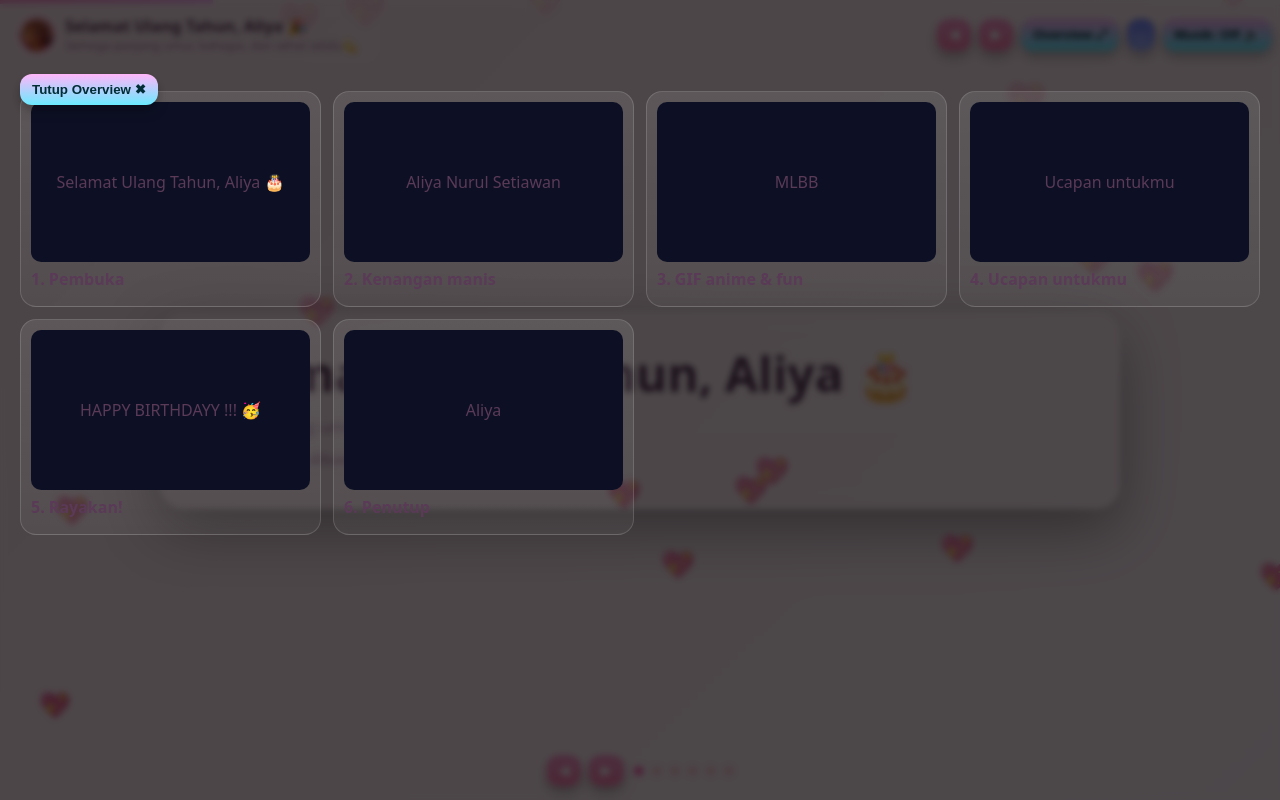
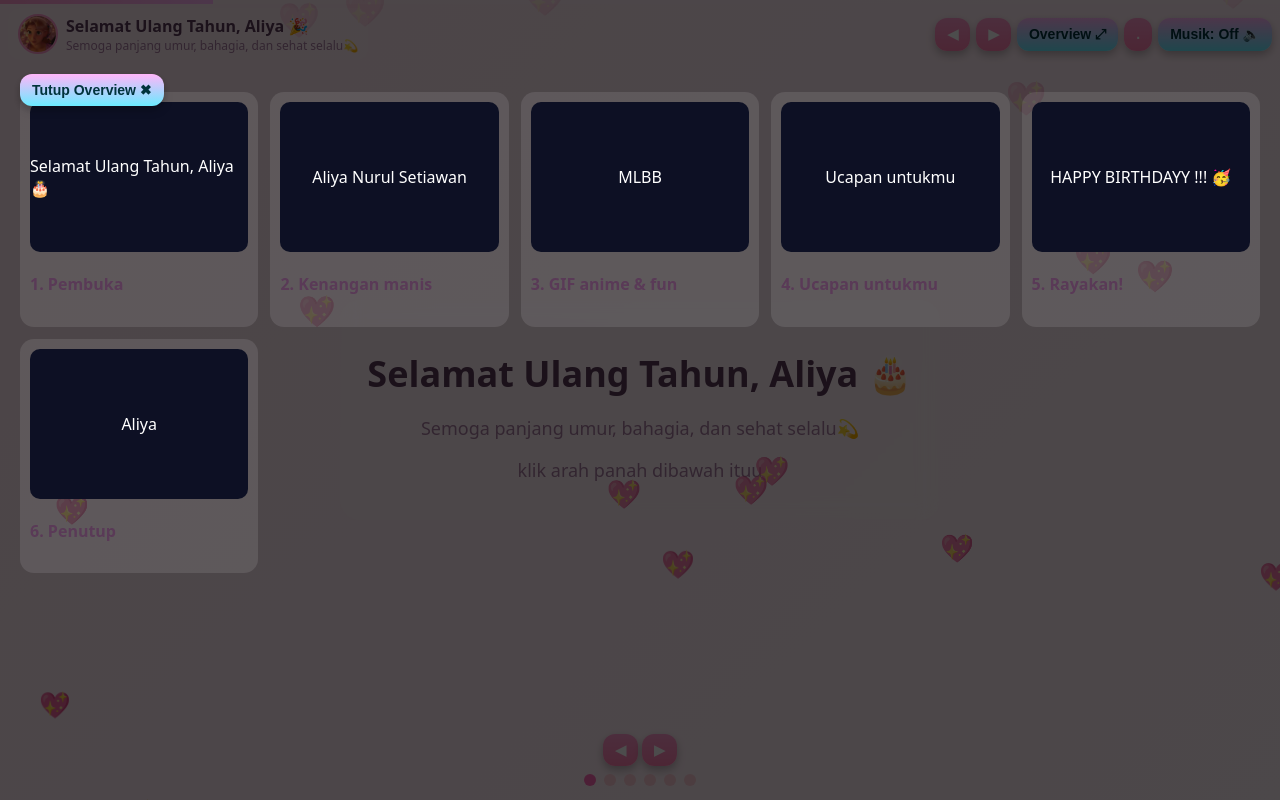
Before and after one commit to rymon111/rymon111, a plain HTML site: page index.html in a window 1280 px wide. Both pictures are taken after a click on the button "Overview ⤢". Drawn offline with Linux system fonts and the light colour scheme.

Commit message:
Update index.html

```diff
--- a/index.html
+++ b/index.html
@@ -7,30 +7,10 @@
   <meta name="description" content="Website ucapan ulang tahun interaktif gaya slide-to-slide dengan overview.">
   <style>
 
-    @media(max-width:480px){
-  header{
-    flex-direction:column;
-    gap:10px;
-  }
-  .controls{
-    flex-wrap:wrap;
-    justify-content:center;
-  }
-  .slide{
-    padding:100px 14px 80px;
-  }
-  .content{
-    padding:18px;
-  }
-  .photos{
-    grid-template-columns:repeat(auto-fill,minmax(120px,1fr));
-  }
-  .carousel-item{
-    height:240px;
-  }
-}
-
-    :root {
+  /* =========================================================
+   BASE VARIABLES
+   ========================================================= */
+:root {
   --bg1: #ffe6f0;
   --bg2: #fff0f7;
   --text: #5a3a57;
@@ -38,14 +18,34 @@
   --accent: #ff99cc;
   --accent2: #ffb6f9;
   --accent3: #ffd6e7;
-  --card: #ffffff;
   --dot: #ffb6c1;
   --dot-active: #ff69b4;
   --bar: #ff99cc;
   font-family: 'Comic Neue', cursive;
 }
 
-/* Hearts floating */
+/* =========================================================
+   GLOBAL
+   ========================================================= */
+* { box-sizing: border-box; }
+
+html, body {
+  margin: 0;
+  padding: 0;
+  height: 100%;
+  overflow-x: hidden;
+  background: linear-gradient(135deg, var(--bg1), var(--bg2));
+  color: var(--text);
+  touch-action: pan-y;
+  -webkit-text-size-adjust: 100%;
+  font-family: system-ui, sans-serif;
+}
+
+a { color: inherit; text-decoration: none; }
+
+/* =========================================================
+   FLOATING HEARTS
+   ========================================================= */
 .heart {
   position: fixed;
   font-size: 24px;
@@ -57,82 +57,336 @@
   100% { transform: translateY(-120vh) scale(1.5); opacity: 0; }
 }
 
-    [data-theme="light"]{
-      --bg1:#fff7f9; --bg2:#ffe7f0; --text:#2a2a2a; --muted:#6b7280;
-      --accent:#ff3388; --accent2:#00aaff; --accent3:#ffd166; --card:#ffffff;
-      --dot:#a3baff; --dot-active:#222; --bar:#ff6fa0;
-    }
-    *{box-sizing:border-box}
-    html,body{height:100%;margin:0;font-family:system-ui,-apple-system,Segoe UI,Roboto,Ubuntu,Arial,sans-serif;background:linear-gradient(135deg,var(--bg1),var(--bg2));color:var(--text)}
-    body{overflow:hidden}
-    a{color:inherit;text-decoration:none}
+/* =========================================================
+   PROGRESS BAR
+   ========================================================= */
+.progress {
+  position: fixed;
+  top: 0;
+  left: 0;
+  width: 100%;
+  height: 4px;
+  background: rgba(255,255,255,0.12);
+  z-index: 1000;
+}
+.progress .bar {
+  height: 100%;
+  width: 0;
+  background: linear-gradient(90deg, var(--bar), var(--accent2));
+}
 
-    /* Top progress bar */
-    .progress{position:fixed;top:0;left:0;width:100%;height:4px;background:rgba(255,255,255,.12);z-index:1000}
-    .progress .bar{height:100%;width:0;background:linear-gradient(90deg,var(--bar),var(--accent2))}
+/* =========================================================
+   HEADER
+   ========================================================= */
+header {
+  position: fixed;
+  top: 0; left: 0; right: 0;
+  padding: 8px;
+  display: flex;
+  justify-content: space-between;
+  align-items: center;
+  z-index: 1100;
+  gap: 8px;
+  flex-wrap: wrap;
+  background: transparent;
+}
 
-    /* Header controls */
-    header{position:fixed;top:8px;left:8px;right:8px;display:flex;justify-content:space-between;align-items:center;z-index:1001}
-    .controls{display:flex;gap:8px}
-    .btn{appearance:none;border:none;padding:8px 12px;border-radius:12px;cursor:pointer;font-weight:600;color:#fff;background:linear-gradient(180deg,var(--accent),#ff7fb0);box-shadow:0 6px 12px rgba(0,0,0,.25)}
-    .btn.alt{background:linear-gradient(180deg,var(--accent2),#6beaff);color:#002d36}
-    .btn.secondary{background:linear-gradient(180deg,#7c89ff,#a6b3ff)}
-    .brand{display:flex;align-items:center;gap:10px;background:rgba(255,255,255,.06);border:1px solid rgba(255,255,255,.15);border-radius:14px;padding:6px 10px}
-    .brand img{width:36px;height:36px;border-radius:50%;border:2px solid var(--accent);object-fit:cover}
+.brand {
+  display: flex;
+  align-items: center;
+  gap: 8px;
+  background: rgba(255,255,255,0.12);
+  border-radius: 12px;
+  padding: 6px 10px;
+}
+.brand img {
+  width: 40px;
+  height: 40px;
+  border-radius: 50%;
+  object-fit: cover;
+  border: 2px solid var(--accent);
+}
 
-    /* Slides container */
-    .deck{position:fixed;inset:0;display:flex;transition:transform .6s cubic-bezier(.22,.61,.36,1);will-change:transform}
-    .slide{min-width:100vw;min-height:100vh;padding:84px 28px 64px;display:grid;place-items:center;position:relative}
-    .content{width:min(960px,90vw);background:linear-gradient(180deg,rgba(255,255,255,.08),rgba(255,255,255,.03));backdrop-filter:blur(10px);border:1px solid rgba(255,255,255,.15);border-radius:24px;padding:28px;box-shadow:0 20px 60px rgba(0,0,0,.35);transform:translateY(10px) scale(.98);opacity:0;transition:opacity .5s ease, transform .5s ease}
-    .slide.active .content{opacity:1;transform:translateY(0) scale(1)}
-    h1{margin:0 0 10px;font-size:clamp(28px,5vw,48px)}
-    h2{margin:0 0 8px;font-size:clamp(22px,4vw,34px)}
-    p{color:var(--muted);margin:0 0 10px}
+.controls {
+  display: flex;
+  gap: 6px;
+  flex-wrap: wrap;
+}
 
-    /* Bottom dots + arrows */
-    .nav-bottom{position:fixed;bottom:14px;left:50%;transform:translateX(-50%);display:flex;align-items:center;gap:10px;z-index:1001}
-    .dot{width:10px;height:10px;border-radius:50%;background:var(--dot);opacity:.6;cursor:pointer}
-    .dot.active{background:var(--dot-active);opacity:1;box-shadow:0 0 0 2px rgba(255,255,255,.25)}
-    .arrows{display:flex;gap:8px}
+.btn {
+  border: none;
+  padding: 8px 12px;
+  border-radius: 12px;
+  font-size: 14px;
+  font-weight: 600;
+  cursor: pointer;
+  background: linear-gradient(180deg, var(--accent), #ff7fb0);
+  color: white;
+  box-shadow: 0 4px 8px rgba(0,0,0,.25);
+}
 
-    /* Overview grid */
-    .overview{position:fixed;inset:0;background:rgba(0,0,0,.7);backdrop-filter:blur(3px);display:none;z-index:1002;padding:60px 20px;overflow:auto}
-    .overview.active{display:block}
-    .grid{display:grid;grid-template-columns:repeat(auto-fill,minmax(240px,1fr));gap:12px}
-    .thumb{background:linear-gradient(180deg,rgba(255,255,255,.09),rgba(255,255,255,.04));border:1px solid rgba(255,255,255,.15);border-radius:16px;padding:10px;cursor:pointer}
-    .thumb h4{margin:6px 0;font-size:16px}
-    .thumb .mini{height:160px;border-radius:10px;overflow:hidden;display:grid;place-items:center;background:#0d1024}
+.btn.alt {
+  background: linear-gradient(180deg, var(--accent2), #6beaff);
+  color: #00333c;
+}
 
-    /* Gallery slide */
-    .photos{display:grid;grid-template-columns:repeat(auto-fill,minmax(180px,1fr));gap:12px}
-    .photo{position:relative;border-radius:16px;overflow:hidden;aspect-ratio:1/1;border:1px solid rgba(255,255,255,.12);cursor:pointer}
-    .photo img{width:100%;height:100%;object-fit:cover;transition:transform .25s ease}
-    .photo:hover img{transform:scale(1.05)}
-    .photo .cap{position:absolute;left:10px;bottom:10px;background:rgba(0,0,0,.45);color:#fff;padding:6px 8px;border-radius:10px;font-size:12px}
+/* =========================================================
+   SLIDES
+   ========================================================= */
+.deck {
+  position: relative;
+  display: flex;
+  width: 100%;
+  transition: transform .5s ease;
+}
 
-    /* Lightbox */
-    .lightbox{position:fixed;inset:0;background:rgba(0,0,0,.85);display:none;align-items:center;justify-content:center;z-index:2000}
-    .lightbox.active{display:flex}
-    .lightbox img{max-width:min(92vw, 900px);max-height:82vh;border-radius:18px}
-    .lightbox .close{position:absolute;top:18px;right:18px}
-    .lightbox .caption{position:absolute;bottom:20px;left:50%;transform:translateX(-50%);color:#fff;background:rgba(0,0,0,.35);padding:8px 12px;border-radius:12px}
+.slide {
+  min-width: 100vw;
+  min-height: 100vh;
+  padding: 100px 18px 80px;
+  display: flex;
+  justify-content: center;
+  align-items: center;
+}
 
-    /* GIF carousel */
-    .carousel{position:relative;border-radius:18px;overflow:hidden;border:1px solid rgba(255,255,255,.12)}
-    .carousel-track{display:flex;transition:transform .5s ease}
-    .carousel-item{min-width:100%;height:320px;background:#0d0f1c;display:grid;place-items:center}
-    .carousel-item img{max-height:300px;object-fit:contain}
+.slide.active .content {
+  opacity: 1;
+  transform: translateY(0) scale(1);
+}
 
-    /* Confetti canvas */
-    canvas#confetti{position:fixed;inset:0;pointer-events:none;z-index:1500}
+.content {
+  width: 100%;
+  max-width: 600px;
+  background: rgba(255,255,255,0.18);
+  backdrop-filter: blur(10px);
+  border-radius: 20px;
+  padding: 20px;
+  text-align: center;
+  transition: .4s ease;
+  opacity: 0;
+  transform: translateY(16px) scale(.97);
+}
 
-    /* Typewriter caret */
-    .caret{display:inline-block;width:1ch;background:currentColor;animation:blink 1s steps(1) infinite;margin-left:3px}
-    @keyframes blink{50%{opacity:0}}
+h1, h2 {
+  font-size: clamp(22px, 6vw, 36px);
+  margin-bottom: 10px;
+}
+p {
+  font-size: clamp(14px, 4vw, 18px);
+  color: var(--muted);
+}
 
-    @media (max-width:640px){
-      .content{padding:20px}
-    }
+/* =========================================================
+   PHOTO GRID
+   ========================================================= */
+.photos {
+  display: grid;
+  grid-template-columns: repeat(auto-fill, minmax(130px, 1fr));
+  gap: 12px;
+  margin-top: 14px;
+}
+
+.photo {
+  width: 100%;
+  aspect-ratio: 1/1;
+  border-radius: 14px;
+  overflow: hidden;
+  border: 1px solid rgba(255,255,255,0.12);
+  cursor: pointer;
+}
+.photo img {
+  width: 100%;
+  height: 100%;
+  object-fit: cover;
+}
+
+/* =========================================================
+   CAROUSEL
+   ========================================================= */
+.carousel {
+  width: 100%;
+  max-width: 500px;
+  margin: auto;
+  overflow: hidden;
+  border-radius: 16px;
+}
+.carousel-track {
+  display: flex;
+  transition: transform .6s ease;
+}
+.carousel-item {
+  min-width: 100%;
+  height: 260px;
+  background: #000;
+}
+.carousel-item img {
+  width: 100%;
+  height: 100%;
+  object-fit: cover;
+}
+
+/* =========================================================
+   LIGHTBOX
+   ========================================================= */
+.lightbox {
+  position: fixed;
+  inset: 0;
+  background: rgba(0,0,0,.85);
+  display: none;
+  align-items: center;
+  justify-content: center;
+  z-index: 2000;
+}
+.lightbox.active { display: flex; }
+
+.lightbox img {
+  width: 90vw;
+  max-height: 75vh;
+  object-fit: contain;
+  border-radius: 16px;
+}
+
+.close {
+  position: absolute;
+  top: 20px;
+  right: 20px;
+}
+
+/* =========================================================
+   OVERVIEW
+   ========================================================= */
+.overview {
+  position: fixed;
+  inset: 0;
+  background: rgba(0,0,0,.7);
+  padding: 60px 20px;
+  display: none;
+  z-index: 1600;
+  overflow-y: auto;
+}
+.overview.active { display: block; }
+
+.grid {
+  display: grid;
+  grid-template-columns: repeat(auto-fill,minmax(230px,1fr));
+  gap: 12px;
+}
+
+.thumb {
+  background: rgba(255,255,255,.1);
+  border-radius: 14px;
+  padding: 10px;
+  cursor: pointer;
+}
+.mini {
+  height: 150px;
+  background: #0d1024;
+  border-radius: 10px;
+  display: flex;
+  align-items:center;
+  justify-content:center;
+  color: white;
+  margin-bottom: 8px;
+}
+
+/* =========================================================
+   NAV BOTTOM
+   ========================================================= */
+.nav-bottom {
+  position: fixed;
+  bottom: 14px;
+  left: 50%;
+  transform: translateX(-50%);
+  display: flex;
+  flex-direction: column;
+  gap: 8px;
+  align-items: center;
+  z-index: 1200;
+}
+
+.dot {
+  width: 12px;
+  height: 12px;
+  border-radius: 50%;
+  background: var(--dot);
+  opacity: .6;
+  cursor: pointer;
+}
+.dot.active {
+  background: var(--dot-active);
+  opacity: 1;
+}
+
+/* =========================================================
+   CONFETTI CANVAS
+   ========================================================= */
+#confetti {
+  position: fixed;
+  inset: 0;
+  pointer-events: none;
+  z-index: 1500;
+}
+
+/* =========================================================
+   RESPONSIVE: ANDROID (0–430px)
+   ========================================================= */
+@media(max-width: 430px) {
+  header {
+    flex-direction: column;
+    text-align: center;
+  }
+
+  .brand img { width: 34px; height: 34px; }
+
+  .slide {
+    padding-top: 120px;
+    padding-bottom: 100px;
+  }
+
+  .content {
+    padding: 16px;
+    border-radius: 16px;
+  }
+
+  .photos {
+    grid-template-columns: repeat(2,1fr);
+  }
+
+  .carousel-item {
+    height: 200px;
+  }
+
+  .btn {
+    padding: 7px 10px;
+    font-size: 13px;
+  }
+
+  .nav-bottom { bottom: 10px; }
+}
+
+/* =========================================================
+   RESPONSIVE: VERY SMALL (360–380px)
+   ========================================================= */
+@media(max-width: 380px) {
+
+  h1, h2 { font-size: clamp(20px, 7vw, 30px); }
+
+  .photos {
+    grid-template-columns: repeat(2, 1fr);
+  }
+
+  .carousel-item { height: 180px; }
+
+  .btn {
+    padding: 6px 8px;
+    font-size: 12px;
+  }
+
+  .brand {
+    padding: 4px 8px;
+  }
+}
+
   </style>
 </head>
 <body data-theme="dark">
```
